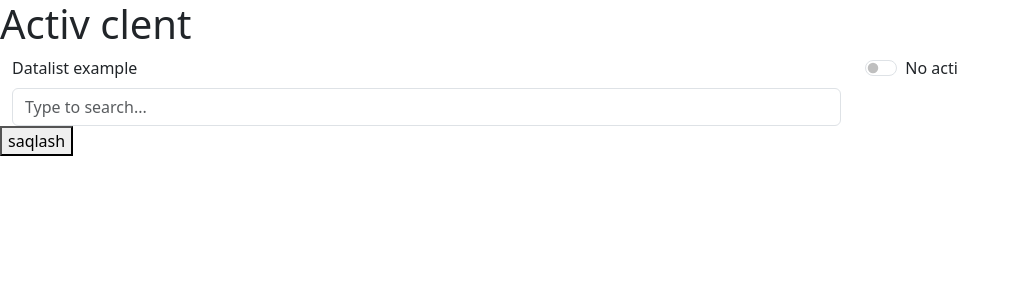
After one commit to hfazliddin98/arm2022, a Django app: page /talaba/talaba_activ/ in a window 1280 px wide. The commit adds this page. Shown: the top 300 px of the page, without its empty margins (0-1020 px from the left). Run offline with Django 4.2, Linux system fonts and the light colour scheme; data comes from the database, SQL or seed files in the repository.

Commit message:
talaba_activ

```diff
--- a/talaba/models.py
+++ b/talaba/models.py
@@ -1,8 +1,9 @@
 from django.db import models
+from users.models import User
 
 
 class Talaba_activ(models.Model):
-    talaba_id = models.CharField(max_length=100)
+    talaba_id = models.ForeignKey(User, on_delete=models.CASCADE)
     activ = models.CharField(max_length=100)
 
 class Viloyat(models.Model):
--- a/talaba/urls.py
+++ b/talaba/urls.py
@@ -1,10 +1,11 @@
 from django.urls import path
 from .views import viloyat, tuman, mfy
-from .views import talaba_kitob
+from .views import talaba_kitob, talaba_activ
 
 urlpatterns = [
    path('talaba_kitob/', talaba_kitob, name='talaba_kitob'),
    path('', viloyat, name='viloyat'),
    path('tuman/', tuman, name='tuman'),
    path('mfy/', mfy, name='mfy'),
+   path('talaba_activ/', talaba_activ, name='talaba_activ'),
 ]
--- a/talaba/views.py
+++ b/talaba/views.py
@@ -7,10 +7,10 @@ from arm.models import Kitoblar, Talabalar
 
 @csrf_exempt
 def talaba_activ(request):
+    habar = ''
     user = User.objects.all()
     data = Talabalar.objects.all
     if request.method == 'POST':
-        habar = ''
         talaba_id = request.POST['talaba_id']
         activ = request.POST['activ']
         if Talaba_activ.objects.filter(talaba_id=talaba_id):
@@ -25,7 +25,7 @@ def talaba_activ(request):
         'data':data,
         'user':user,
     }
-    return render(request, 'talaba/kitoblar/kitoblar.html', contex)
+    return render(request, 'talaba/talaba/talaba_activ.html', contex)
 
 @csrf_exempt
 def talaba_kitob(request):
--- a/templates/asosiy/home.html
+++ b/templates/asosiy/home.html
@@ -52,7 +52,11 @@
                 </div>
             {% endif %}
 
+
+
             {% if user.lavozim == 'talaba' %}
+
+
                 <div class="container-fluid row m-0 p-0">
                     <div class="col vh-100 m-0 p-0">
                         {% include 'talaba/asosiy/home.html' %}
--- /dev/null
+++ b/templates/talaba/talaba/talaba_activ.html
@@ -0,0 +1,52 @@
+<!doctype html>
+<html lang="en">
+  <head>
+    <meta charset="utf-8">
+    <meta name="viewport" content="width=device-width, initial-scale=1">
+    <title>Bootstrap demo</title>
+    <link href="https://cdn.jsdelivr.net/npm/bootstrap@5.3.0-alpha3/dist/css/bootstrap.min.css" rel="stylesheet" integrity="sha384-KK94CHFLLe+nY2dmCWGMq91rCGa5gtU4mk92HdvYe+M/SXH301p5ILy+dN9+nJOZ" crossorigin="anonymous">
+  </head>
+  <body>
+    <h1>Activ clent</h1>
+    <form action="" method="post">
+        {% csrf_token %}
+
+        {% if habar %}
+        {{habar}}
+        {% endif %}
+        <div class="container-fluid">
+            <div class="row">
+                <div class="col-8">
+                    <label for="exampleDataList" class="form-label">Datalist example</label>
+                    <input name="talaba_id" class="form-control" list="datalistOptions" id="exampleDataList" placeholder="Type to search...">
+                    <datalist id="datalistOptions">
+                        {% for u in user%}
+                            {% if u.lavozim == 'talaba' %}
+                            <option value={{u.id}}>{{u}}
+                            {% endif %}
+                        {% endfor %}
+
+                    </datalist>
+                </div>
+                <div class="col-2">
+                    <div class="form-check form-switch">
+                        <input name="activ" class="form-check-input" type="checkbox" role="switch" id="flexSwitchCheckDefault">
+                        <label class="form-check-label" for="flexSwitchCheckDefault">No acti</label>
+                    </div>
+                </div>
+            </div>
+        </div>
+
+
+
+
+
+        <button type="submit">saqlash</button>
+    </form>
+
+
+
+
+    <script src="https://cdn.jsdelivr.net/npm/bootstrap@5.3.0-alpha3/dist/js/bootstrap.bundle.min.js" integrity="sha384-ENjdO4Dr2bkBIFxQpeoTz1HIcje39Wm4jDKdf19U8gI4ddQ3GYNS7NTKfAdVQSZe" crossorigin="anonymous"></script>
+  </body>
+</html>
--- a/users/views.py
+++ b/users/views.py
@@ -5,6 +5,7 @@ from django.views.decorators.csrf import requires_csrf_token, csrf_exempt, csrf_
 from django.contrib import messages
 from django.core.paginator import Paginator
 from .models import User
+from talaba.models import Talaba_activ
 from arm.models import Bolim, Toifa
 from arm.views import Yangiliklar
 from dekanat.models import Fakultet, Kafedra, Yonalish, Kurs, Guruh, Lavozim
@@ -27,6 +28,7 @@ def kirish(request):
 
 @csrf_exempt
 def home(request):
+    talaaba_data = Talaba_activ.objects.all()
     yangilik = Yangiliklar.objects.all()
     page = Paginator(yangilik, 3)
     page_list = request.GET.get('page')
@@ -34,6 +36,7 @@ def home(request):
 
     context = {
         'page' : page,
+        'talaba_data':talaaba_data,
     }
 
     return render(request, 'asosiy/home.html', context)
```
Also changed, not shown: talaba/admin.py (+2 -5 lines), talaba/migrations/0001_initial.py, talaba/migrations/0002_viloyat_tuman_mfy.py (deleted), talaba/migrations/0003_alter_mfy_tuman_alter_mfy_viloyat_alter_tuman_vilyat.py (deleted), talaba/migrations/0004_rename_vilyat_tuman_viloyat.py (deleted), talaba/migrations/0005_alter_tuman_viloyat.py (deleted), talaba/migrations/0006_alter_tuman_viloyat.py (deleted), talaba/migrations/0007_alter_tuman_viloyat.py (deleted), talaba/migrations/0008_alter_tuman_viloyat.py (deleted), talaba/migrations/0009_alter_kafedra_fakultet.py (deleted), talaba/migrations/0010_remove_guruh_fakultet_remove_guruh_kurs_and_more.py (deleted), talaba/migrations/0011_delete_fakultet_delete_guruh_delete_kafedra_and_more.py (deleted), talaba/migrations/0012_remove_mfy_tuman_remove_mfy_viloyat_and_more.py (deleted), talaba/migrations/0013_talaba_activ.py (deleted).
